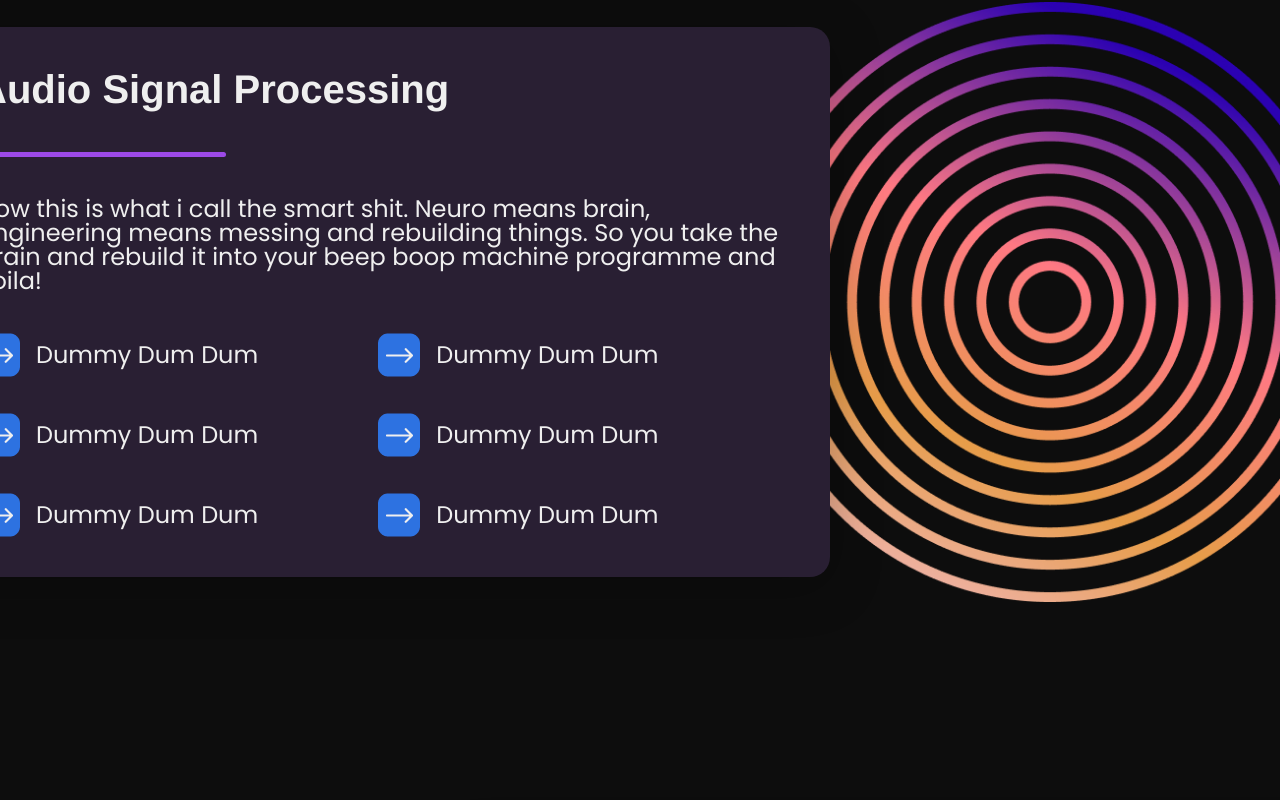
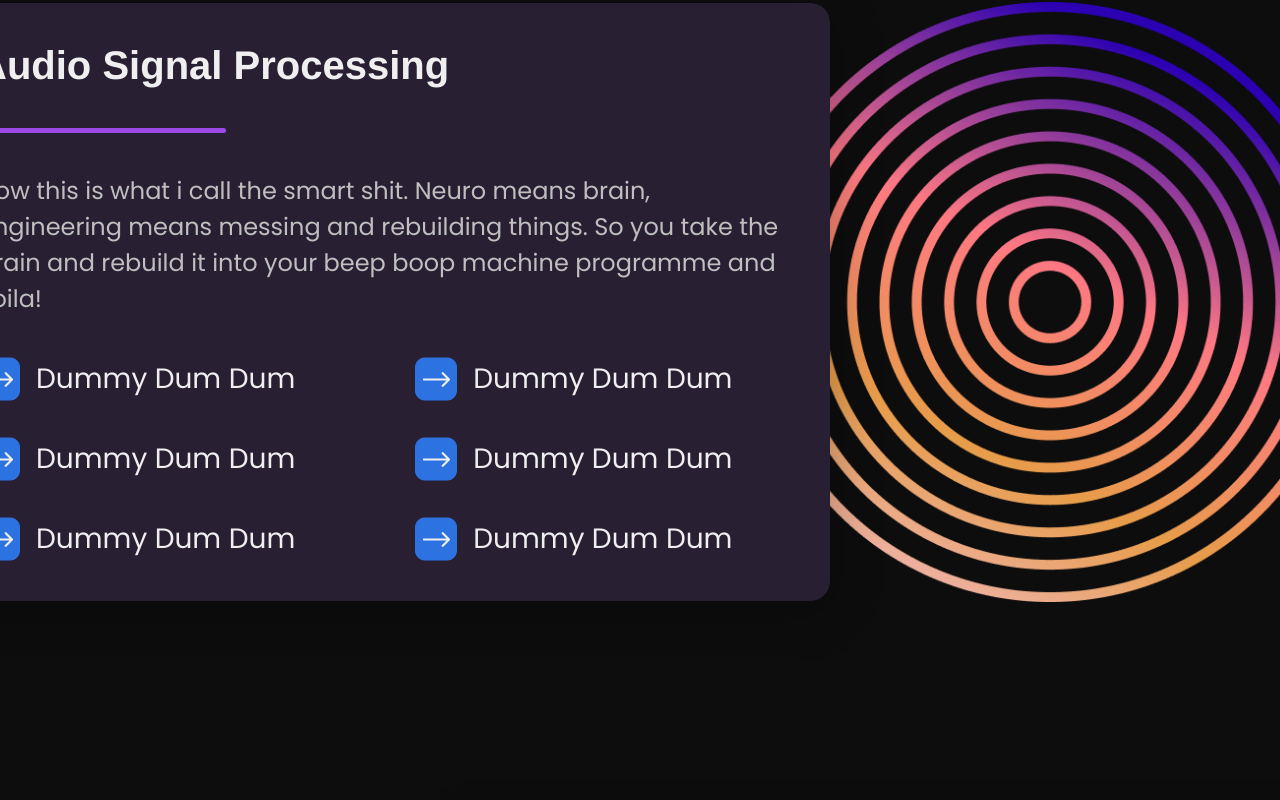
Before and after one commit to ritode/quilio-website, a React (Create React App) app: page / in a window 1280 px wide. Shown: the part 1249-2049 px from the top of the page. Built offline with nearby package versions, Linux system fonts and the light colour scheme.

Commit message:
style fixes

```diff
--- a/package.json
+++ b/package.json
@@ -10,6 +10,7 @@
     "react": "^18.2.0",
     "react-dom": "^18.2.0",
     "react-scripts": "5.0.1",
+    "sass": "^1.62.0",
     "web-vitals": "^2.1.4"
   },
   "scripts": {
--- a/src/App.css
+++ b/src/App.css
@@ -68,6 +68,13 @@ p {
   font-weight: 500;
   font-size: 2rem;
 }
+.p20 {
+  font-family: "Poppins";
+  font-style: normal;
+  font-weight: 400;
+  font-size: 20px;
+  line-height: 30px;
+}
 .p24 {
   font-family: "Poppins";
   font-style: normal;
@@ -75,3 +82,10 @@ p {
   font-size: 24px;
   line-height: 36px;
 }
+.p28 {
+  font-family: "Poppins";
+  font-style: normal;
+  font-weight: 400;
+  font-size: 28px;
+  line-height: 42px;
+}
--- a/src/components/Footer.css
+++ b/src/components/Footer.css
@@ -47,3 +47,9 @@
   margin-top: -30px;
   justify-content: flex-end;
 }
+.footer .st3 {
+  margin-bottom: 1rem;
+}
+.footer .p20 {
+  margin-bottom: 0.875rem;
+}
--- a/src/components/Footer.js
+++ b/src/components/Footer.js
@@ -6,14 +6,14 @@ export default function Footer() {
         <img src="/images/logo.png" alt="" />
         <div className="menu">
           <p className="st3">Services</p>
-          <p>Bug Tracker</p>
-          <p>VST Development</p>
-          <p>Beta Testing</p>
+          <p className="p20">Bug Tracker</p>
+          <p className="p20">VST Development</p>
+          <p className="p20">Beta Testing</p>
         </div>
         <div className="menu">
           <p className="st3">Company</p>
-          <p>About</p>
-          <p>contact Us</p>
+          <p className="p20">About</p>
+          <p className="p20">contact Us</p>
         </div>
       </div>
       <div className="footer-bottom">
--- a/src/components/Header.js
+++ b/src/components/Header.js
@@ -4,8 +4,8 @@ export default function Header() {
     <div className="header">
       <img src="/images/logo.png" alt="" />
       <div className="buttons">
-        <div>Services</div>
-        <div>About Us</div>
+        <div className="st3">Services</div>
+        <div className="st3">About Us</div>
       </div>
       <div className="primary-button">Contact Us</div>
     </div>
--- a/src/components/ServiceCard.js
+++ b/src/components/ServiceCard.js
@@ -5,12 +5,12 @@ export default function ServicesCard({ data, index }) {
       <div className="content">
         <h3>{data.title}</h3>
         <div className="line-break" />
-        <p>{data.content}</p>
+        <p className="p24">{data.content}</p>
         <div className="points">
           {data.points.map((data, i) => (
             <div className="point" key={i}>
               <img src="/images/arrow.png" alt="" />
-              <p>{data}</p>
+              <p className="p28">{data}</p>
             </div>
           ))}
         </div>
--- a/src/components/Services.css
+++ b/src/components/Services.css
@@ -53,13 +53,8 @@
   flex: none;
   box-sizing: border-box;
 }
-.services-card h3 {
-  font-size: 2.5rem;
-}
-.services-card p {
-  font-weight: 400;
-  font-size: 1.5rem;
-  line-height: 1.5rem;
+.services-card .p24 {
+  color: #bfbfbf;
 }
 .services-card .points {
   display: grid;
--- a/src/components/TechStack.css
+++ b/src/components/TechStack.css
@@ -34,7 +34,7 @@
 .tech-container .tech {
   display: flex;
   flex-direction: row;
-  justify-content: center;
+  justify-content: flex-start;
   align-items: center;
   padding: 0px;
   gap: 6.25rem;
@@ -44,7 +44,6 @@
   scroll-behavior: smooth;
   -webkit-overflow-scrolling: touch;
 }
-
 .tech .tech-stack {
   display: flex;
   flex-direction: column;
--- a/src/components/TechStack.js
+++ b/src/components/TechStack.js
@@ -4,7 +4,7 @@ import "./TechStack.css";
 export default function TechStack() {
   const stackRef = useRef(null);
   const handleScroll = (direction) => {
-    const scrollAmount = direction === "left" ? -200 : 200;
+    const scrollAmount = direction === "left" ? -320 : 320;
     const element = stackRef.current;
     element.scrollTo({
       left: element.scrollLeft + scrollAmount,
--- a/src/components/Testimonial.js
+++ b/src/components/Testimonial.js
@@ -1,4 +1,4 @@
-import "./Testimonial.css";
+import "./Testimonial.scss";
 import { TESTIMONIALS } from "../siteContent";
 import { useState } from "react";
 export default function Testimonial() {
--- a/src/siteContent.js
+++ b/src/siteContent.js
@@ -1,8 +1,9 @@
 export const SERVICES_CARD = [
   {
-        title:"Audio Signal Processing",
-        content:"Now this is what i call the smart shit. Neuro means brain, engineering means messing and rebuilding things. So you take the brain and rebuild it into your beep boop machine programme and voila!",
-        points:[
+    title: "Audio Signal Processing",
+    content:
+      "Now this is what i call the smart shit. Neuro means brain, engineering means messing and rebuilding things. So you take the brain and rebuild it into your beep boop machine programme and voila!",
+    points: [
       "Dummy Dum Dum",
       "Dummy Dum Dum",
       "Dummy Dum Dum",
@@ -10,12 +11,13 @@ export const SERVICES_CARD = [
       "Dummy Dum Dum",
       "Dummy Dum Dum",
     ],
-        image:"/images/audio.png"
+    image: "/images/audio.png",
   },
   {
-        title:"Neuro-Engineering",
-        content:"Some audio tomfoolery going on here. I got no idea what but i think it’s mostly those wavy things going into the beep boop machine to produce music. Have a holler mate!",
-        points:[
+    title: "Neuro-Engineering",
+    content:
+      "Some audio tomfoolery going on here. I got no idea what but i think it’s mostly those wavy things going into the beep boop machine to produce music. Have a holler mate!",
+    points: [
       "Dummy Dum Dum",
       "Dummy Dum Dum",
       "Dummy Dum Dum",
@@ -23,12 +25,13 @@ export const SERVICES_CARD = [
       "Dummy Dum Dum",
       "Dummy Dum Dum",
     ],
-        image:"/images/neuro.png"
+    image: "/images/neuro.png",
   },
   {
-        title:"Applied AI",
-        content:"Everyone ask what is AI. But no one ask how is AI. Using AI day by day without considering it’s mental stability is tiring. To counter this we apply it on our beep boop machine in small small portions according to taste.",
-        points:[
+    title: "Applied AI",
+    content:
+      "Everyone ask what is AI. But no one ask how is AI. Using AI day by day without considering it’s mental stability is tiring. To counter this we apply it on our beep boop machine in small small portions according to taste.",
+    points: [
       "Dummy Dum Dum",
       "Dummy Dum Dum",
       "Dummy Dum Dum",
@@ -36,82 +39,87 @@ export const SERVICES_CARD = [
       "Dummy Dum Dum",
       "Dummy Dum Dum",
     ],
-        image:"/images/ai.png"
-    }
+    image: "/images/ai.png",
+  },
 ];
-export const TESTIMONIALS=[
+export const TESTIMONIALS = [
   {
     title: "/images/logo.png",
-        content:"They cured my cancer, HIV, syphillis, hepatitis and erectile dysfunction by providing top class services and exceptional endings.",
-        user:{
-            image:"/images/person.png",
-            name:"Full name - Job title"
-        }
+    content:
+      "They cured my cancer, HIV, syphillis, hepatitis and erectile dysfunction by providing top class services and exceptional endings.",
+    user: {
+      image: "/images/person.png",
+      name: "Full name - Job title",
+    },
   },
   {
     title: "/images/logo.png",
-        content:"They cured my cancer, HIV, syphillis, hepatitis and erectile dysfunction by providing top class services and exceptional endings.",
-        user:{
-            image:"/images/person.png",
-            name:"Full name - Job title"
-        }
+    content:
+      "They cured my cancer, HIV, syphillis, hepatitis and erectile dysfunction by providing top class services and exceptional endings.",
+    user: {
+      image: "/images/person.png",
+      name: "Full name - Job title",
+    },
   },
   {
     title: "/images/logo.png",
-        content:"They cured my cancer, HIV, syphillis, hepatitis and erectile dysfunction by providing top class services and exceptional endings.",
-        user:{
-            image:"/images/person.png",
-            name:"Full name - Job title"
-        }
+    content:
+      "They cured my cancer, HIV, syphillis, hepatitis and erectile dysfunction by providing top class services and exceptional endings.",
+    user: {
+      image: "/images/person.png",
+      name: "Full name - Job title",
+    },
   },
   {
     title: "/images/logo.png",
-        content:"They cured my cancer, HIV, syphillis, hepatitis and erectile dysfunction by providing top class services and exceptional endings.",
-        user:{
-            image:"/images/person.png",
-            name:"Full name - Job title"
-        }
+    content:
+      "They cured my cancer, HIV, syphillis, hepatitis and erectile dysfunction by providing top class services and exceptional endings.",
+    user: {
+      image: "/images/person.png",
+      name: "Full name - Job title",
+    },
   },
   {
     title: "/images/logo.png",
-        content:"They cured my cancer, HIV, syphillis, hepatitis and erectile dysfunction by providing top class services and exceptional endings.",
-        user:{
-            image:"/images/person.png",
-            name:"Full name - Job title"
-        }
-    }
-]
-export const TECH_STACK=[
+    content:
+      "They cured my cancer, HIV, syphillis, hepatitis and erectile dysfunction by providing top class services and exceptional endings.",
+    user: {
+      image: "/images/person.png",
+      name: "Full name - Job title",
+    },
+  },
+];
+export const TECH_STACK = [
   {
-        image:"/images/stack.png",
-        title:"Tech 1"
+    image: "/images/stack.png",
+    title: "Tech 1",
   },
   {
-        image:"/images/stack.png",
-        title:"Tech 1"
+    image: "/images/stack.png",
+    title: "Tech 2",
   },
   {
-        image:"/images/stack.png",
-        title:"Tech 1"
+    image: "/images/stack.png",
+    title: "Tech 3",
   },
   {
-        image:"/images/stack.png",
-        title:"Tech 1"
+    image: "/images/stack.png",
+    title: "Tech 4",
   },
   {
-        image:"/images/stack.png",
-        title:"Tech 1"
+    image: "/images/stack.png",
+    title: "Tech 5",
   },
   {
-        image:"/images/stack.png",
-        title:"Tech 1"
+    image: "/images/stack.png",
+    title: "Tech 6",
   },
   {
-        image:"/images/stack.png",
-        title:"Tech 1"
+    image: "/images/stack.png",
+    title: "Tech 7",
   },
   {
-        image:"/images/stack.png",
-        title:"Tech 1"
+    image: "/images/stack.png",
+    title: "Tech 8",
   },
-]
+];
```
Also changed, not shown: src/components/Testimonial.scss (renamed from src/components/Testimonial.css, +26 -3 lines), 1 other file (tests, documents, lock files or other folders). Lines whose indentation alone changed are shown as unchanged.
